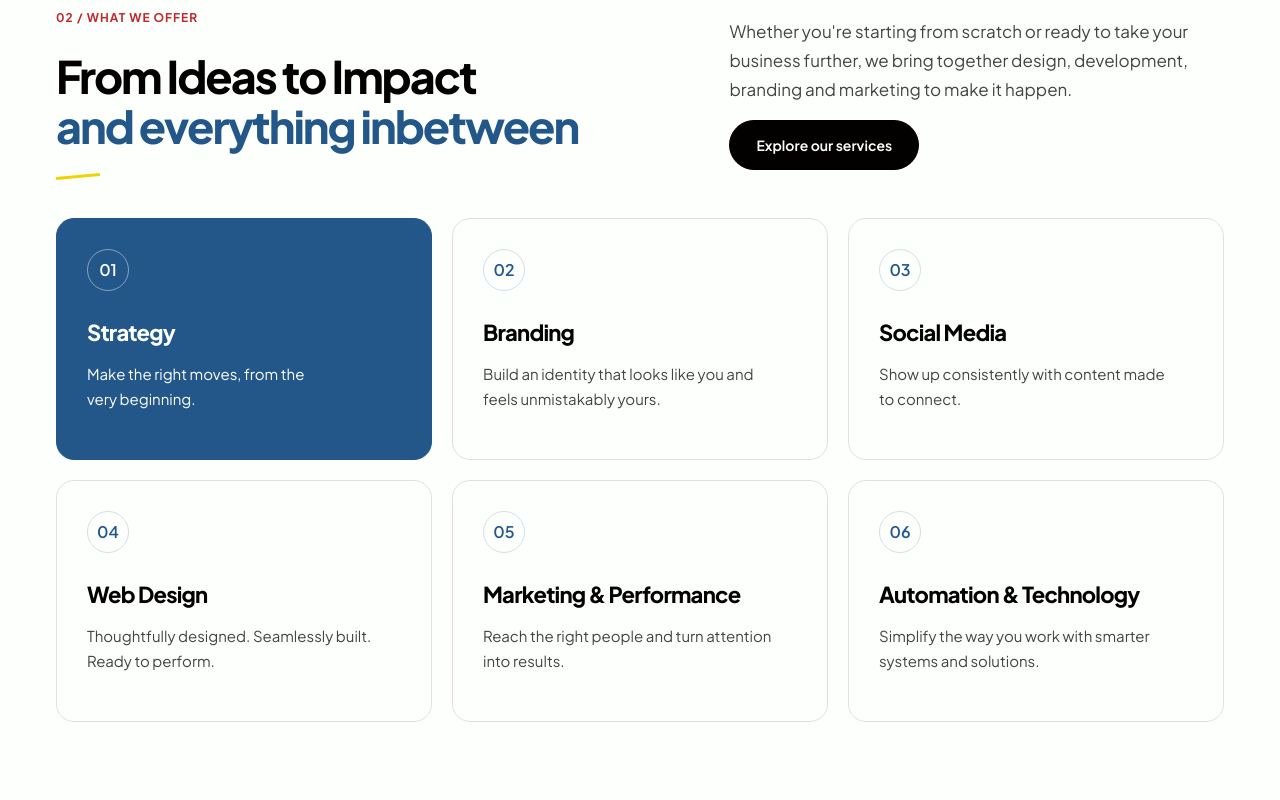
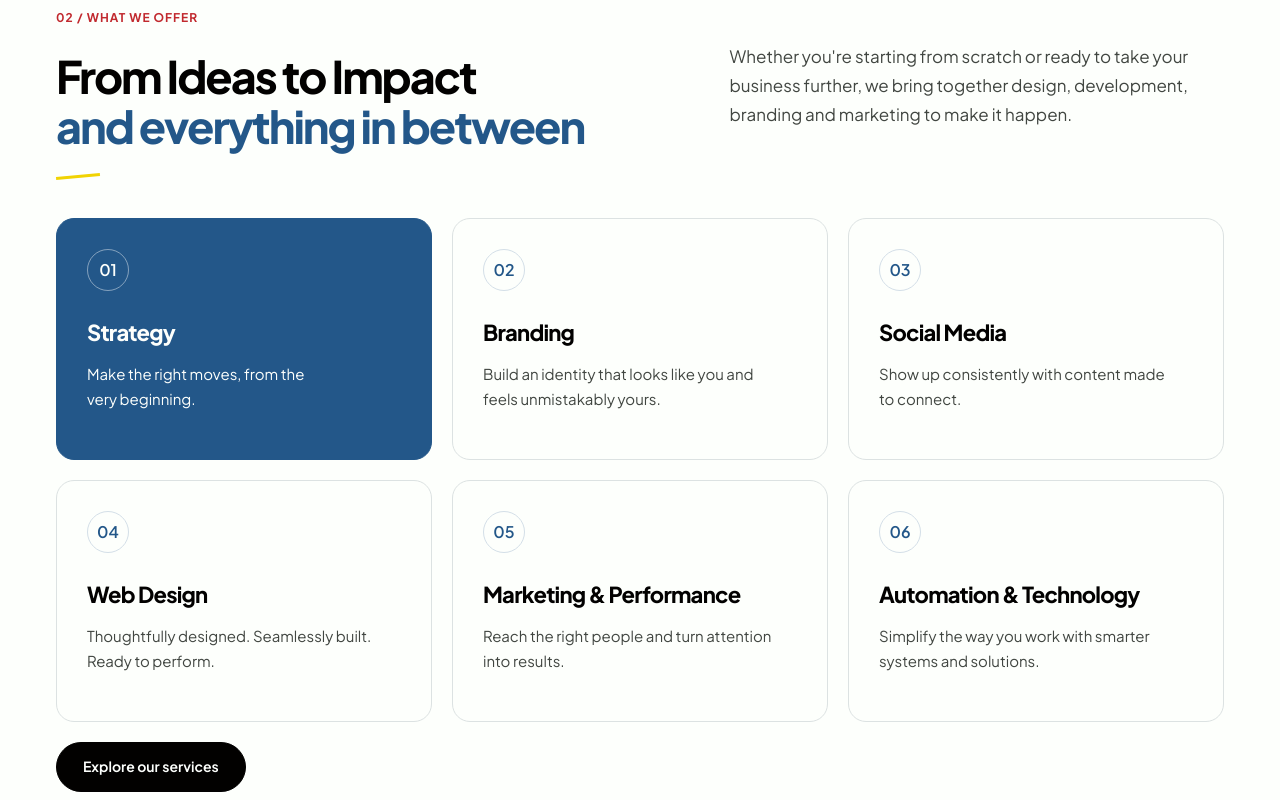
Before and after one commit to supportjovamedia/website, a Next.js app: page / in a window 1280 px wide. Shown: the part 1360-2160 px from the top of the page. Built offline with nearby package versions, Linux system fonts and the light colour scheme.

Commit message:
Homepage text changes

```diff
--- a/app/globals.css
+++ b/app/globals.css
@@ -90,6 +90,9 @@ textarea:focus-visible,
   text-transform: uppercase;
   color: var(--blue);
   margin: 0 0 28px;
+}
+.secondCTA{
+margin-top: 20px;
 }
 .btn {
   display: inline-flex;
--- a/app/page.js
+++ b/app/page.js
@@ -161,7 +161,7 @@ export default function Home() {
           <div>
             <p className="kicker">02 / what we offer</p>
             <h2>
-              From Ideas to Impact<span>and everything inbetween</span>
+              From Ideas to Impact<span>and everything in between</span>
             </h2>
             <div className={styles.goldStroke} />
           </div>
@@ -171,9 +171,7 @@ export default function Home() {
               business further, we bring together design, development, branding
               and marketing to make it happen.
             </p>
-            <Link href="/services" className="btn">
-              Explore our services{" "}
-            </Link>
+
           </div>
         </div>
         <div className={styles.serviceGrid}>
@@ -193,6 +191,9 @@ export default function Home() {
             </Link>
           ))}
         </div>
+        <div class="secondCTA"><Link href="/services" className="btn">
+              Explore our services{" "}
+            </Link></div>
       </section>
 
       <section className={styles.workBand}>
```
